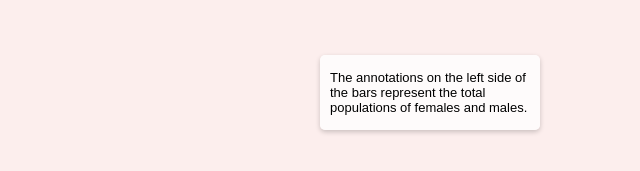
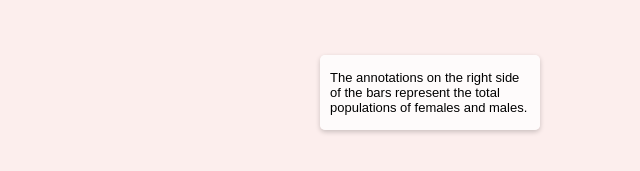
Before and after one commit to Lixuan-How/3179, a plain HTML site: page Project 2/index.html in a window 1280 px wide. Shown: the part 626-797 px from the top of the page, 640-1280 px from the left. Drawn offline with Linux system fonts and the light colour scheme; a script that the page names is missing.

Commit message:
Update the annotation for bar chart
from "left" to "right"

```diff
--- a/Project 2/index.html
+++ b/Project 2/index.html
@@ -129,7 +129,7 @@
 
         <!-- Bar chart annotation -->
         <div class="bar-chart-annotation">
-            <p>The annotations on the left side of the bars represent the total populations of females and males.</p>
+            <p>The annotations on the right side of the bars represent the total populations of females and males.</p>
         </div>
     </div>
 
```
